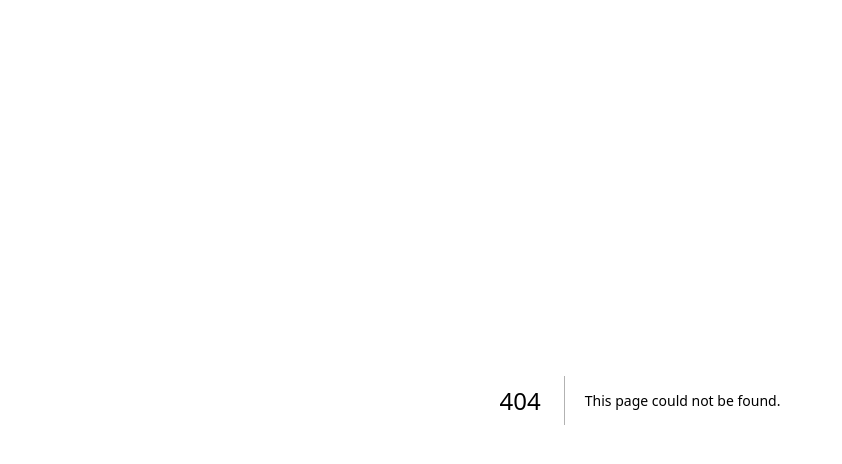
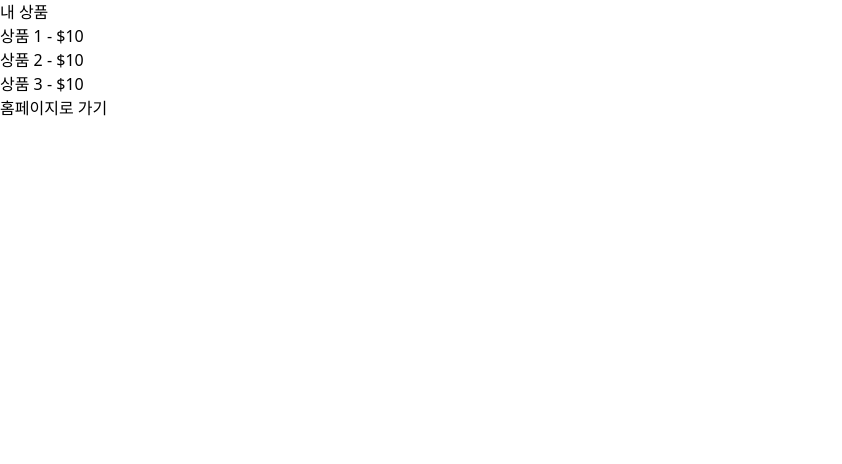
Before and after one commit to whoshe/next-amplified, a Next.js app: page /product in a window 1280 px wide. Before the commit this address had no page. Shown: the top 464 px of the page, without its empty margins (0-842 px from the left). Built offline with nearby package versions, Linux system fonts and the light colour scheme; what aws-amplify would draw is missing.

Commit message:
amplified 상품 updated.

```diff
--- /dev/null
+++ b/src/pages/product.js
@@ -0,0 +1,26 @@
+export default function Products({ productList }) {
+  return (
+    <>
+      <h1>내 상품</h1>
+      <ul>
+        {productList.map((product) => (
+          <li key={product.id}>
+            {product.name} - ${product.price}
+          </li>
+        ))}
+      </ul>
+      <p>
+        <a href="/">홈페이지로 가기</a>
+      </p>
+    </>
+  );
+}
+
+export async function getServerSideProps() {
+  const productList = [
+    { id: 1, name: "상품 1", price: 10 },
+    { id: 1, name: "상품 2", price: 10 },
+    { id: 1, name: "상품 3", price: 10 },
+  ];
+  return { props: { productList } };
+}
```
